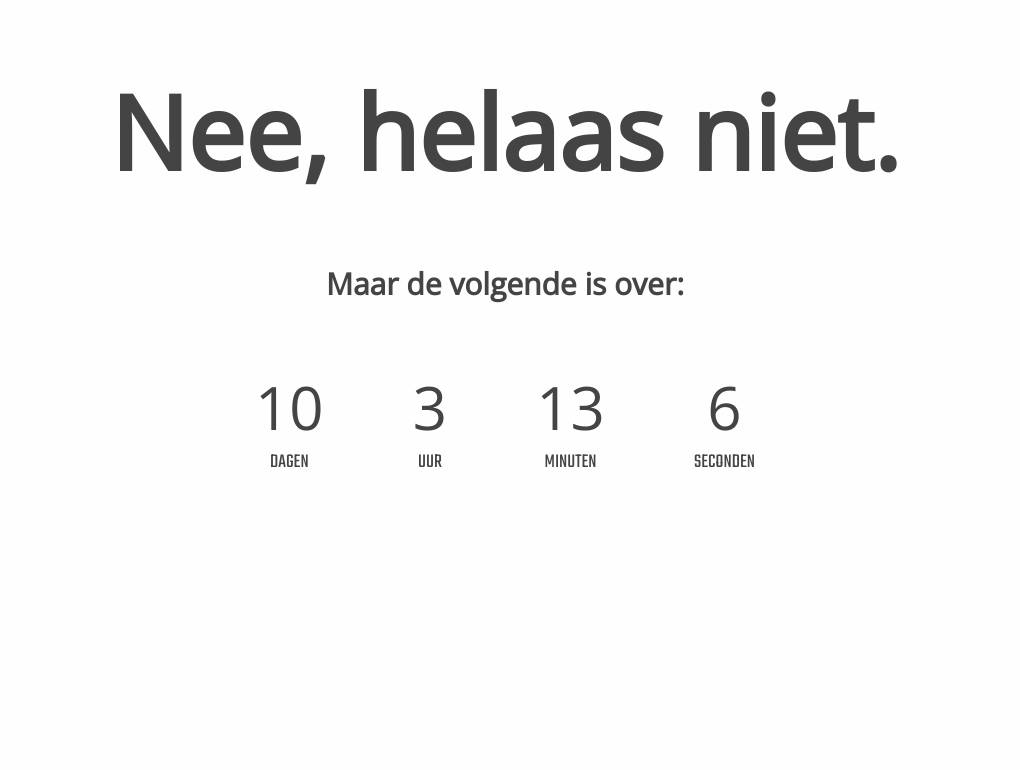
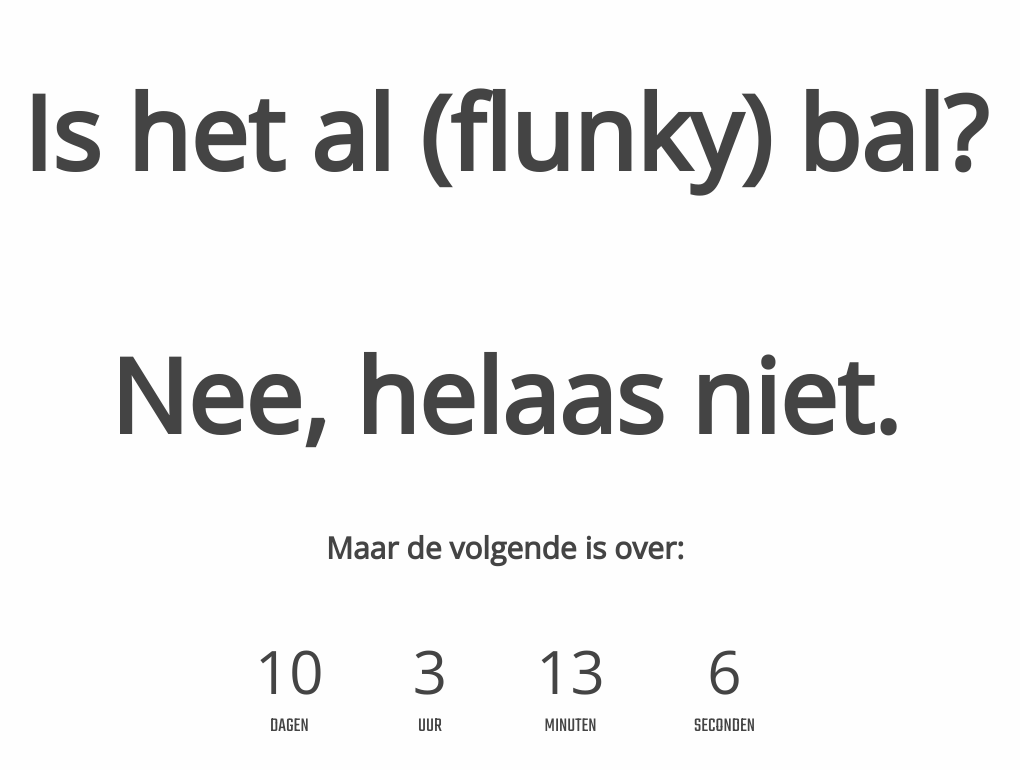
Before and after one commit to itsguus/ishetalbal, a Jekyll site: the page built from index.md, in a window 1280 px wide. Shown: the top 770 px of the page, without its empty margins (135-1155 px from the left). Built offline with Jekyll 4.4.1, drawn with Linux system fonts in a browser that asks for light colours.

Commit message:
Update Guus

```diff
--- a/_layouts/home.html
+++ b/_layouts/home.html
@@ -1,6 +1,7 @@
 {% include header.html %}
 <body>
     <main>
+        <h1>Is het al (flunky) bal?</h1>
         <h1>Nee, helaas niet.</h1>
         <h2>Maar de volgende is over:</h2>
         <div>
```
Also changed, not shown: 1 other file.
